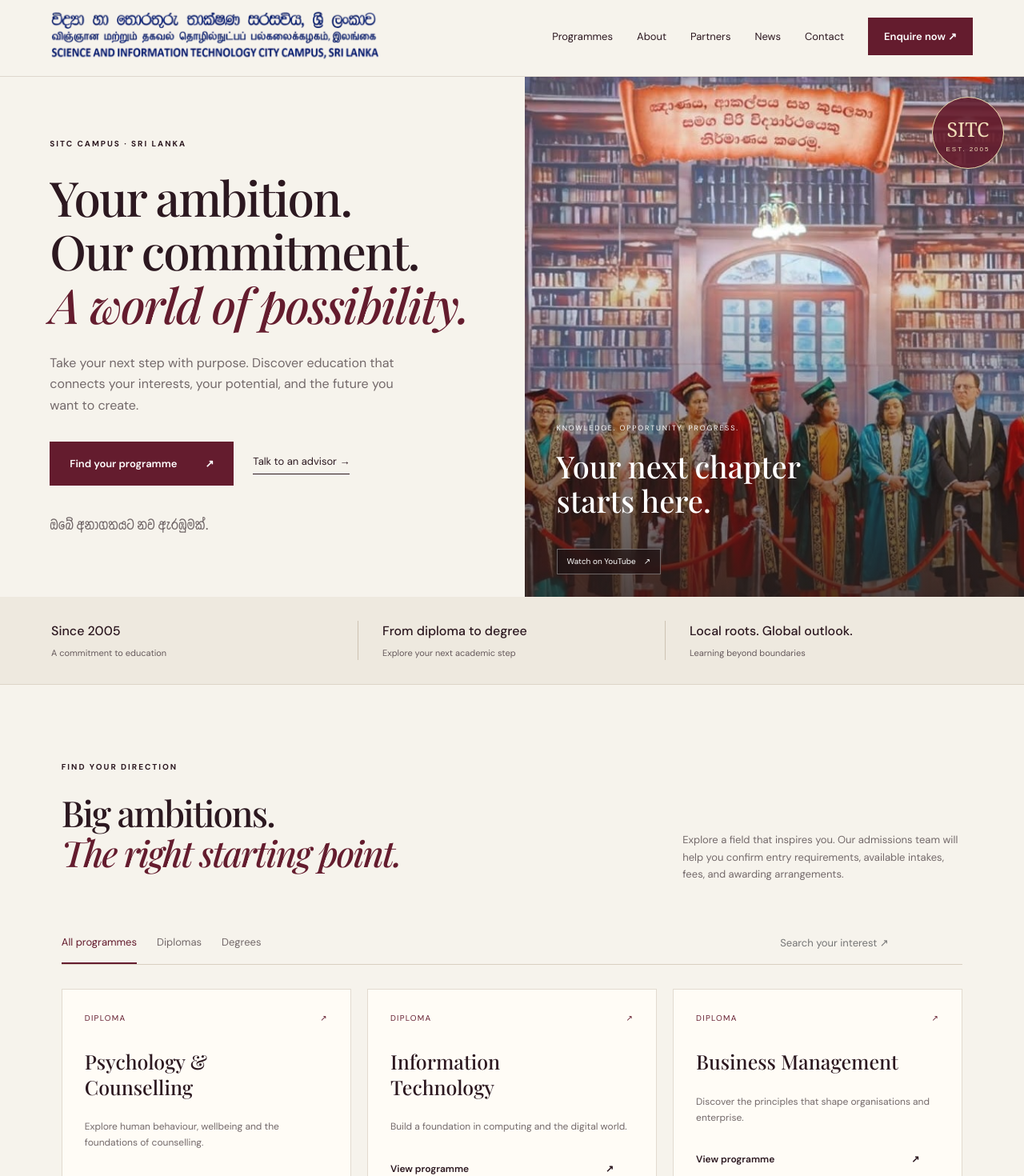
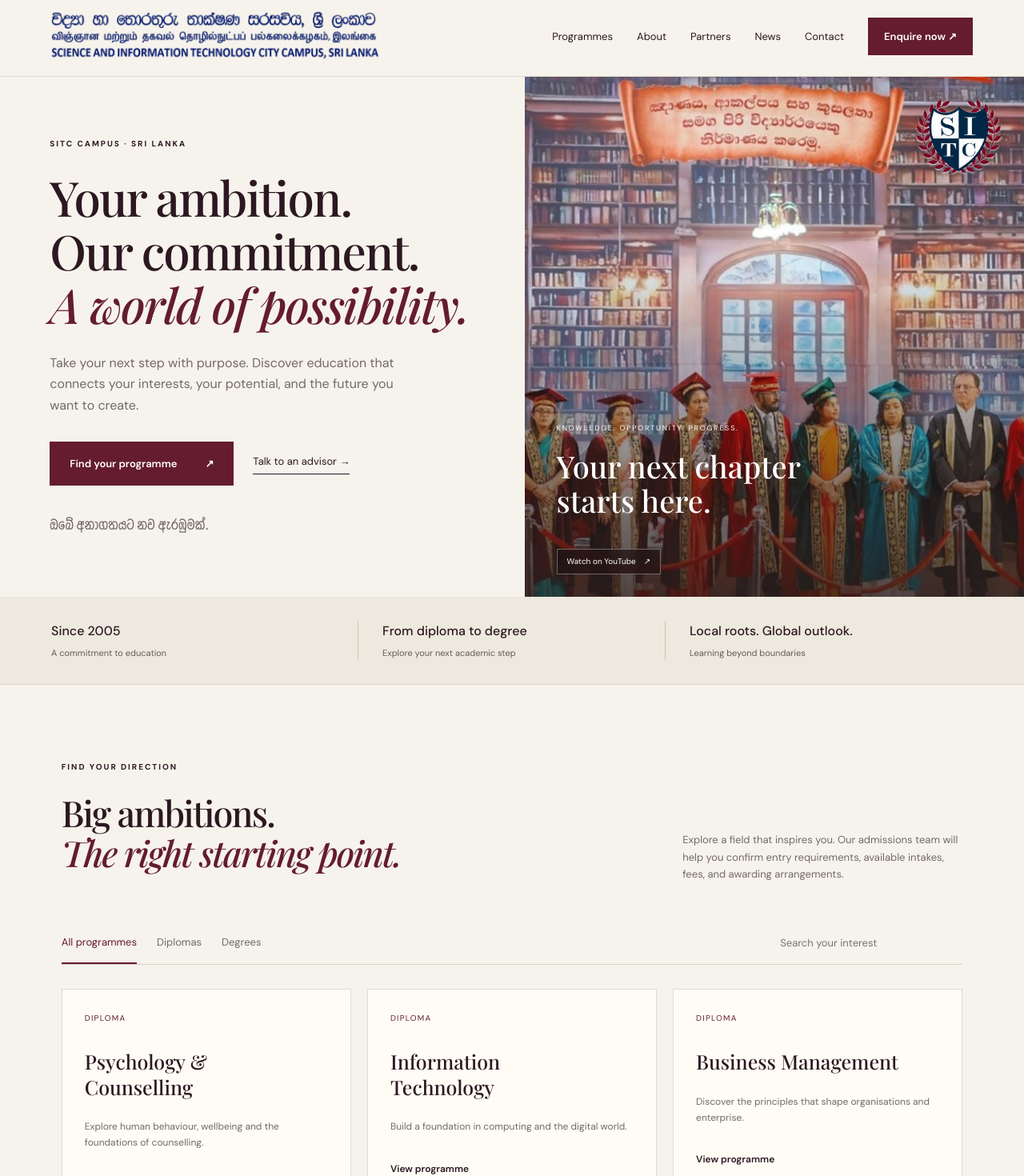
Before and after one commit to sayuru-akash/sitc-campus, a Next.js app: page / in a window 1280 px wide. Shown: the part 40-1510 px from the top of the page at 80% size. Built offline with nearby package versions, Linux system fonts and the light colour scheme.

Commit message:
Keep campus video poster visible until playback settles

```diff
--- a/src/app/globals.css
+++ b/src/app/globals.css
@@ -240,26 +240,20 @@
     display: block;
     margin-top: 15px;
   }
-  .seal {
+  .hero-crest {
     position: absolute;
     right: 25px;
     top: 25px;
-    border: 1px solid rgb(234, 215, 172);
-    border-radius: 50%;
-    height: 90px;
-    width: 90px;
-    display: flex;
-    align-items: center;
-    justify-content: center;
-    flex-direction: column;
-    background: rgba(100, 28, 46, 0.88);
-    color: rgb(241, 221, 185);
-    font-family: Georgia;
-    font-size: 25px;
-  }
-  .seal small {
-    font: 8px Arial;
-    letter-spacing: 2px;
+    z-index: 2;
+    width: 112px;
+    pointer-events: none;
+  }
+  .hero-crest img {
+    display: block;
+    width: 100%;
+    height: auto;
+    filter: drop-shadow(0 1px 1px rgb(255 255 255 / 85%))
+      drop-shadow(0 3px 8px rgb(0 0 0 / 25%));
   }
   .ribbon {
     background: rgb(238, 233, 223);
@@ -658,10 +652,10 @@
     .photo-note strong {
       font-size: 30px;
     }
-    .seal {
-      height: 70px;
-      width: 70px;
-      font-size: 20px;
+    .hero-crest {
+      top: 20px;
+      right: 20px;
+      width: 88px;
     }
     .ribbon {
       padding: 22px 7%;
@@ -794,10 +788,12 @@
     position: absolute;
     inset: 0;
     opacity: 0;
-    transition: opacity 800ms ease;
+    /* Hide paused/loading player chrome immediately, before its title appears. */
+    transition: none;
   }
   .hero-video.is-ready {
     opacity: 1;
+    transition: opacity 800ms ease;
   }
   .hero-video iframe {
     position: absolute;
--- a/src/components/hero-video.tsx
+++ b/src/components/hero-video.tsx
@@ -3,6 +3,7 @@
 import Image from 'next/image';
 import { useEffect, useRef, useState } from 'react';
 import campus from '../../public/images/campus.jpg';
+import crest from '../../public/images/sitc-crest-transparent.png';
 import { campusVideo } from '@/content/campus-video';
 import { loadYouTubeApi, type YouTubePlayer } from '@/lib/youtube';
 
@@ -10,12 +11,14 @@
   const container = useRef<HTMLDivElement>(null);
   const mount = useRef<HTMLDivElement>(null);
   const player = useRef<YouTubePlayer | null>(null);
+  const revealTimer = useRef<number | undefined>(undefined);
   const userPaused = useRef(false);
   const visible = useRef(true);
   const [enabled, setEnabled] = useState(false);
   const [inView, setInView] = useState(false);
   const [playing, setPlaying] = useState(false);
   const [hasPlayed, setHasPlayed] = useState(false);
+  const [videoVisible, setVideoVisible] = useState(false);
   const [muted, setMuted] = useState(true);
   const [failed, setFailed] = useState(false);
 
@@ -45,6 +48,8 @@
     const onMotion = () => {
       if (motion.matches) {
         userPaused.current = true;
+        window.clearTimeout(revealTimer.current);
+        setVideoVisible(false);
         player.current?.pauseVideo();
       }
     };
@@ -56,8 +61,11 @@
     const element = container.current;
     if (!element) return;
     const syncPlayback = () => {
-      if (!visible.current || document.hidden) player.current?.pauseVideo();
-      else if (!userPaused.current) player.current?.playVideo();
+      if (!visible.current || document.hidden) {
+        window.clearTimeout(revealTimer.current);
+        setVideoVisible(false);
+        player.current?.pauseVideo();
+      } else if (!userPaused.current) player.current?.playVideo();
     };
     const observer = new IntersectionObserver(
       ([entry]) => {
@@ -89,6 +97,8 @@
         readyTimeout = window.setTimeout(() => {
           if (!cancelled) {
             setFailed(true);
+            window.clearTimeout(revealTimer.current);
+            setVideoVisible(false);
             setPlaying(false);
             player.current = null;
             createdPlayer?.destroy();
@@ -127,8 +137,17 @@
             },
             onStateChange: (event) => {
               if (cancelled) return;
+              window.clearTimeout(revealTimer.current);
               setPlaying(event.data === 1);
-              if (event.data === 1) setHasPlayed(true);
+              if (event.data === 1) {
+                setHasPlayed(true);
+                // Keep startup/resume titles behind the poster until the player
+                // has settled. Paused, buffering and ended states stay hidden.
+                revealTimer.current = window.setTimeout(() => {
+                  if (!cancelled && visible.current && !document.hidden)
+                    setVideoVisible(true);
+                }, 3000);
+              } else setVideoVisible(false);
               if (
                 event.data === 0 &&
                 visible.current &&
@@ -141,8 +160,10 @@
             },
             onError: () => {
               window.clearTimeout(readyTimeout);
+              window.clearTimeout(revealTimer.current);
               if (!cancelled) {
                 setFailed(true);
+                setVideoVisible(false);
                 setPlaying(false);
               }
             },
@@ -155,6 +176,7 @@
     return () => {
       cancelled = true;
       window.clearTimeout(readyTimeout);
+      window.clearTimeout(revealTimer.current);
       player.current = null;
       createdPlayer?.destroy();
     };
@@ -168,8 +190,11 @@
     }
     if (!player.current) return;
     userPaused.current = playing;
-    if (playing) player.current.pauseVideo();
-    else player.current.playVideo();
+    if (playing) {
+      window.clearTimeout(revealTimer.current);
+      setVideoVisible(false);
+      player.current.pauseVideo();
+    } else player.current.playVideo();
   }
   function toggleMute() {
     if (!player.current) return;
@@ -189,7 +214,7 @@
         loading="eager"
       />
       <div
-        className={`hero-video${hasPlayed && !failed ? ' is-ready' : ''}`}
+        className={`hero-video${videoVisible && playing && !failed ? ' is-ready' : ''}`}
         ref={mount}
         aria-hidden="true"
       />
@@ -201,10 +226,14 @@
           starts here.
         </strong>
       </div>
-      <div className="seal" aria-label="SITC, established 2005">
-        SITC
-        <br />
-        <small>EST. 2005</small>
+      <div className="hero-crest">
+        <Image
+          src={crest}
+          alt="SITC Campus crest"
+          sizes="(max-width: 640px) 88px, 112px"
+          quality={90}
+          loading="eager"
+        />
       </div>
       <div className="hero-video-controls">
         {!failed && (
--- a/src/components/programme-cards.tsx
+++ b/src/components/programme-cards.tsx
@@ -22,7 +22,7 @@
             </Heading>
             <p>{programme.description}</p>
             <Link className="text-link" href={programmePath(id)}>
-              View programme <span aria-hidden="true">↗</span>
+              View programme
             </Link>
           </article>
         );
--- a/src/components/sections/programme-explorer.tsx
+++ b/src/components/sections/programme-explorer.tsx
@@ -84,7 +84,7 @@
         <input
           id="search"
           aria-label="Search programmes"
-          placeholder="Search your interest ↗"
+          placeholder="Search your interest"
           value={search}
           onChange={(event) => setSearch(event.target.value)}
         />
@@ -104,7 +104,6 @@
             <article id={`programme-${programme.id}`} className="card">
               <div className="card-top">
                 <span>{programme.level.toUpperCase()}</span>
-                <span aria-hidden="true">↗</span>
               </div>
               <h3>
                 <Link href={programmePath(programme.id)}>
@@ -116,7 +115,7 @@
                 href={programmePath(programme.id)}
                 className="programme-details-link"
               >
-                View programme <span aria-hidden="true">↗</span>
+                View programme
               </Link>
               <a
                 className="programme-quick-enquiry"
@@ -125,8 +124,7 @@
               >
                 {catalogue
                   ? 'Enquire about this programme'
-                  : 'Explore this pathway'}{' '}
-                <span aria-hidden="true">→</span>
+                  : 'Explore this pathway'}
               </a>
             </article>
           </Fragment>
@@ -137,11 +135,6 @@
           No programmes match your search. Try another subject.
         </p>
       )}
-      <p className="programme-note">
-        Programme availability and progression depend on entry qualifications
-        and awarding-university requirements. Ask admissions for the current
-        programme specification.
-      </p>
     </section>
   );
 }
--- a/src/content/programmes.ts
+++ b/src/content/programmes.ts
@@ -37,7 +37,7 @@
   },
   {
     id: 'tamil-diploma',
-    title: 'Tamil as a Second Language',
+    title: 'Tamil',
     level: 'Diploma',
     description:
       'Connect with more people through language and cultural understanding.',
```
Also changed, not shown: src/app/(campus)/inner-pages.css (+7 -0 lines), public/images/sitc-crest-transparent.png (added), 2 other files (tests, documents, lock files or other folders).
